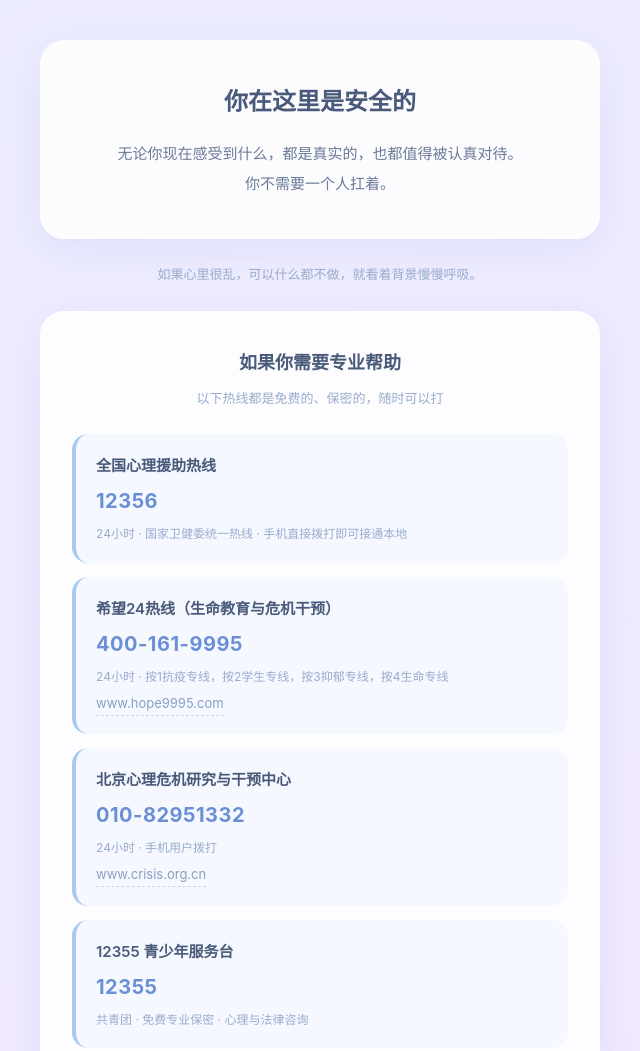
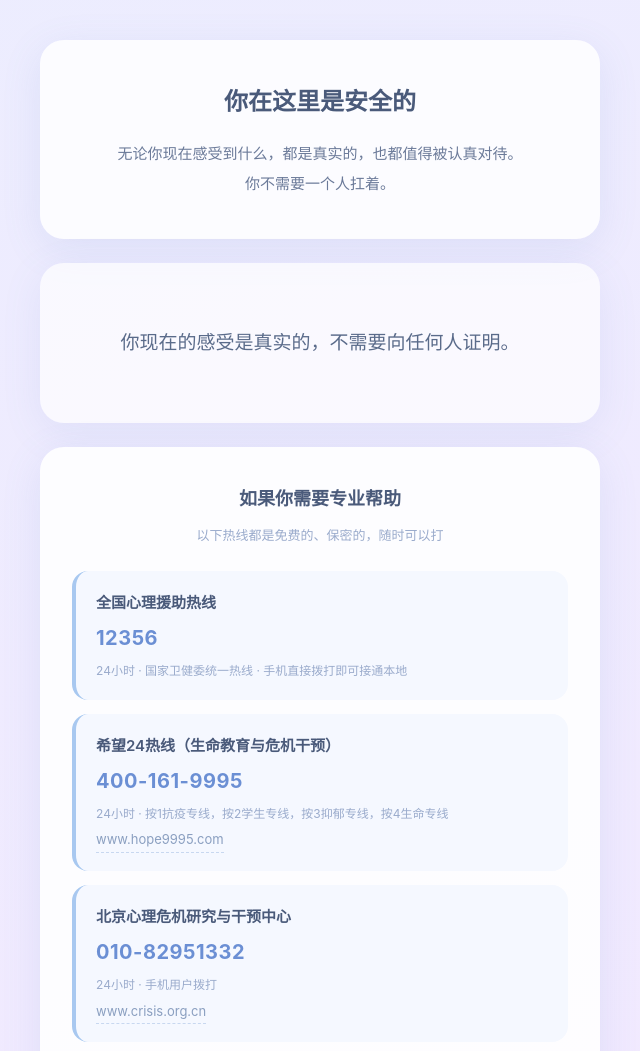
Before and after one commit to hgyyds123/new, a plain HTML site: page care/index.html in a window 1280 px wide. Shown: the top 1051 px of the page, without its empty margins (320-960 px from the left). Drawn offline with Linux system fonts and the light colour scheme.

Commit message:
Update index.html

```diff
--- a/care/index.html
+++ b/care/index.html
@@ -19,7 +19,6 @@
             animation: breathe 8s ease-in-out infinite;
         }
 
-        /* 整个页面的呼吸感：背景缓慢明暗流动 */
         @keyframes breathe {
             0%   { background-position: 0% 0%; }
             50%  { background-position: 0% 100%; }
@@ -54,13 +53,31 @@
             line-height: 2;
         }
 
-        /* 温柔提示 */
-        .gentle-hint {
+        /* 暖语轮播 */
+        .quote-box {
+            background: rgba(255, 255, 255, 0.7);
+            border-radius: 24px;
+            padding: 48px 32px;
+            margin-bottom: 24px;
             text-align: center;
-            font-size: 13px;
-            color: #9aabcc;
-            margin-bottom: 24px;
+            min-height: 160px;
+            display: flex;
+            align-items: center;
+            justify-content: center;
+            box-shadow: 0 10px 40px rgba(100, 130, 200, 0.1);
         }
+
+        .quote {
+            font-size: 19px;
+            color: #5a6b8a;
+            line-height: 2;
+            font-weight: 500;
+            opacity: 0;
+            transition: opacity 1.5s ease-in-out;
+            max-width: 420px;
+        }
+
+        .quote.show { opacity: 1; }
 
         /* 心理援助资源 */
         .resources {
@@ -154,7 +171,10 @@
             </p>
         </div>
 
-        <p class="gentle-hint">如果心里很乱，可以什么都不做，就看着背景慢慢呼吸。</p>
+        <!-- 暖语轮播 -->
+        <div class="quote-box">
+            <div class="quote" id="quote"></div>
+        </div>
 
         <!-- 心理援助资源 -->
         <div class="resources">
@@ -197,5 +217,40 @@
         </div>
 
     </div>
+
+    <script>
+        const quotes = [
+            "你现在的感受是真实的，不需要向任何人证明。",
+            "你已经撑过很多很难的时刻了，这一次也一样。",
+            "累的时候可以停下来，没有人有资格催你。",
+            "你不需要变得更好，才值得被温柔对待。",
+            "难过不是软弱，是你还愿意感受这个世界。",
+            "如果今天只能做到呼吸，那也已经很好了。",
+            "你不是负担，你只是暂时需要被接住。",
+            "慢慢来，你不需要立刻好起来。",
+            "有人愿意听你说，你不需要一个人扛。",
+            "你存在本身，就已经足够。"
+        ];
+
+        const quoteEl = document.getElementById("quote");
+        let index = 0;
+
+        function showQuote() {
+            quoteEl.classList.remove("show");
+            setTimeout(() => {
+                quoteEl.textContent = quotes[index];
+                quoteEl.classList.add("show");
+                index = (index + 1) % quotes.length;
+            }, 1500);
+        }
+
+        // 第一句立刻显示
+        quoteEl.textContent = quotes[0];
+        quoteEl.classList.add("show");
+        index = 1;
+
+        // 每 7 秒换一句（1.5秒淡出 + 5.5秒停留）
+        setInterval(showQuote, 7000);
+    </script>
 </body>
 </html>
```
